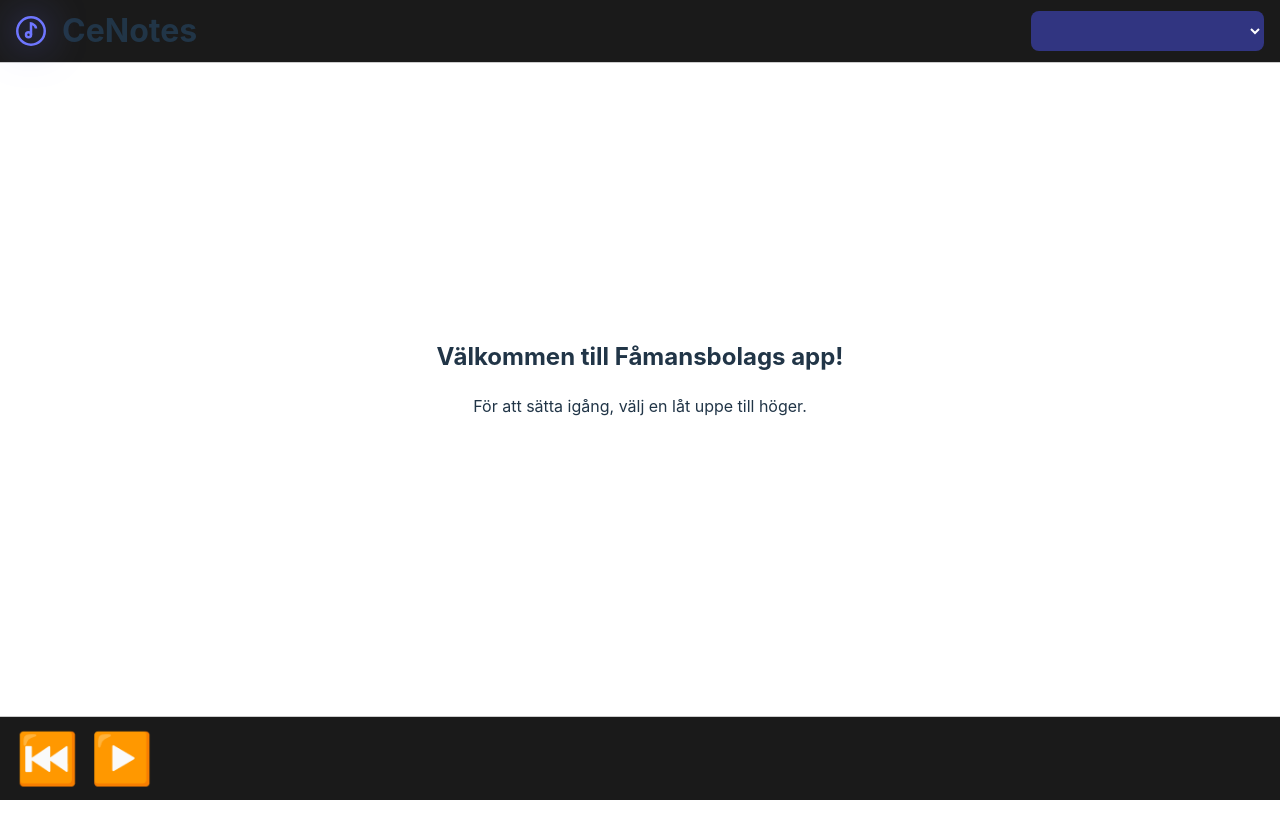
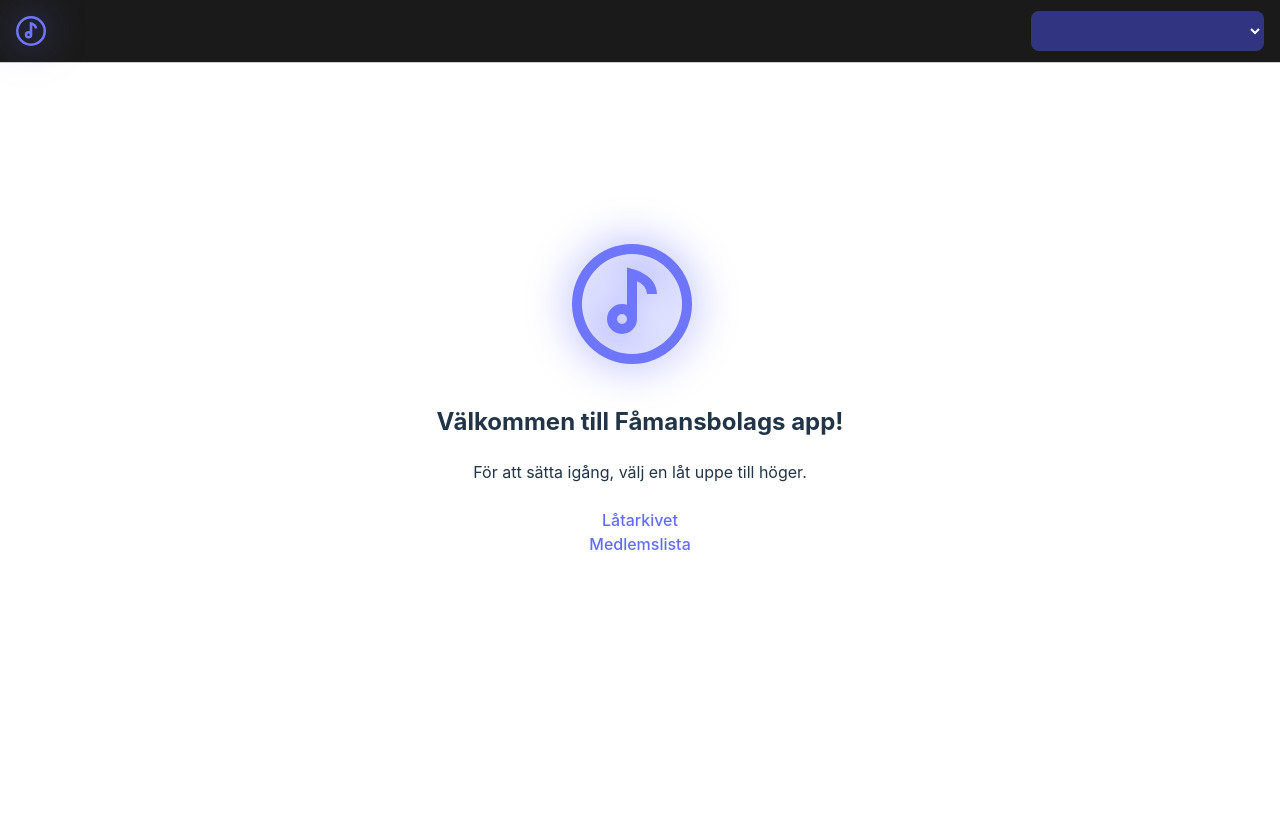
Before and after one commit to davidsundelius/CeNotes, a Vue app: page / in a window 1280 px wide. Shown: the top 838 px of the page. Before the commit the page ends 800 px from the top, so only its background shows below. Built offline with nearby package versions, Linux system fonts and the light colour scheme.

Commit message:
Updated startview

```diff
--- a/src/components/Player.vue
+++ b/src/components/Player.vue
@@ -89,6 +89,11 @@
     osmd.cursor.show();
   }
 
+  function back() {
+    stop();
+    selectedSong.value = null;
+  }
+
   function play() {
     isPlaying.value = true;
     let timeUntilNextNote = 999999;
@@ -168,14 +173,33 @@
     activeSources = [];
     isPlaying.value = false;
   }
+
+  function playStartChoord() {
+    pause();
+    osmd.cursor.reset();
+    const queue = [];
+    osmd.cursor.NotesUnderCursor().forEach((note) => {
+      if(!note.ToStringShort(3).includes('rest') && !queue.find((n) => n.ToStringShort(3) === note.ToStringShort(3))) {
+        queue.push(note);
+      }
+    });
+    const interval = setInterval(() => {
+      if(queue.length === 0) {
+        clearInterval(interval);
+        return;
+      }
+      const note = queue.shift();
+      playTone(note.ToStringShort(3), 1000);
+    }, 1000);
+  }
 </script>
 
 <template>
   <div>
     <header class="header">
-      <Logo class="logo" />
-      <h1>CeNotes</h1>
+      <Logo class="logo" @click="back()" />
       <div class="songs">
+        <span @click="back()" v-if="selectedSong" class="back">⬅️</span>
         <select v-model="selectedSong" class="songSelector">
           <option v-for="(song, index) in songs" :key="index" :value="song.value">{{song.label}}</option>
         </select>
@@ -184,14 +208,21 @@
     <Loader v-if="loading" class="loader"/>
 
     <section class="welcome" v-if="!loading && !selectedSong">
-      <h2>Välkommen till Fåmansbolags app!</h2>
-      För att sätta igång, välj en låt uppe till höger.
+      <Logo class="fullsizeLogo" @click="selectedSong = null"/>
+      <div>
+        <h2>Välkommen till Fåmansbolags app!</h2>
+        För att sätta igång, välj en låt uppe till höger.
+        <br/><br/>
+        <a href="https://drive.google.com/drive/u/0/folders/1NtsrANIRUENfbQavUggx9cu0L9mDGvph" target="_blank">Låtarkivet</a><br/>
+        <a href="https://docs.google.com/spreadsheets/d/1y43wZmyr1p-7MujA9y752EdvHZ0mI1WrdrCaJaOBGDU" target="_blank">Medlemslista</a>
+      </div>
     </section>
     <div id="sheetmusic" class="sheetmusic"></div>
-    <footer v-if="!loading" class="playbar">
+    <footer v-if="!loading && selectedSong" class="playbar">
       <span @click="reverse()">⏮️</span>
       <span @click="play()" v-if="!isPlaying">▶️</span>
       <span @click="pause()" v-else>⏸️</span>
+      <span @click="playStartChoord()">🎼</span>
       <div class="parts">
         <div v-if="!loading">
           <div v-for="(part, index) in parts" :key="index" >
@@ -242,6 +273,10 @@
     align-items: center;
     margin-right: 2em;
   }
+  .back {
+    font-size: 1.5em;
+    cursor: pointer;
+  }
   .songSelector {
     padding: 0.5em;
     font-size: 1em;
@@ -253,6 +288,38 @@
     cursor: pointer;
     transition: border-color 0.25s;
   }
+
+  .welcome {
+    display: flex;
+    flex-direction: column;
+    align-items: center;
+    justify-content: center;
+    height: 100vh;
+    text-align: center;
+  }
+  .fullsizeLogo {
+    margin-bottom: 20px;
+    width: 120px;
+    height: 120px;
+    transform: scale(1);
+    animation: pulse 2s infinite;
+  }
+  @keyframes pulse {
+    0% {
+        transform: scale(0.90);
+        box-shadow: 0 0 0 10px rgba(0, 0, 0, 0);
+    }
+
+    50% {
+        transform: scale(1);
+        box-shadow: 0 0 0 10px rgba(0, 0, 0, 0);
+    }
+
+    100% {
+        transform: scale(0.90);
+        box-shadow: 0 0 0 0 rgba(0, 0, 0, 0);
+    }
+}
 
   .sheetmusic {
     width: 100vw;
```
